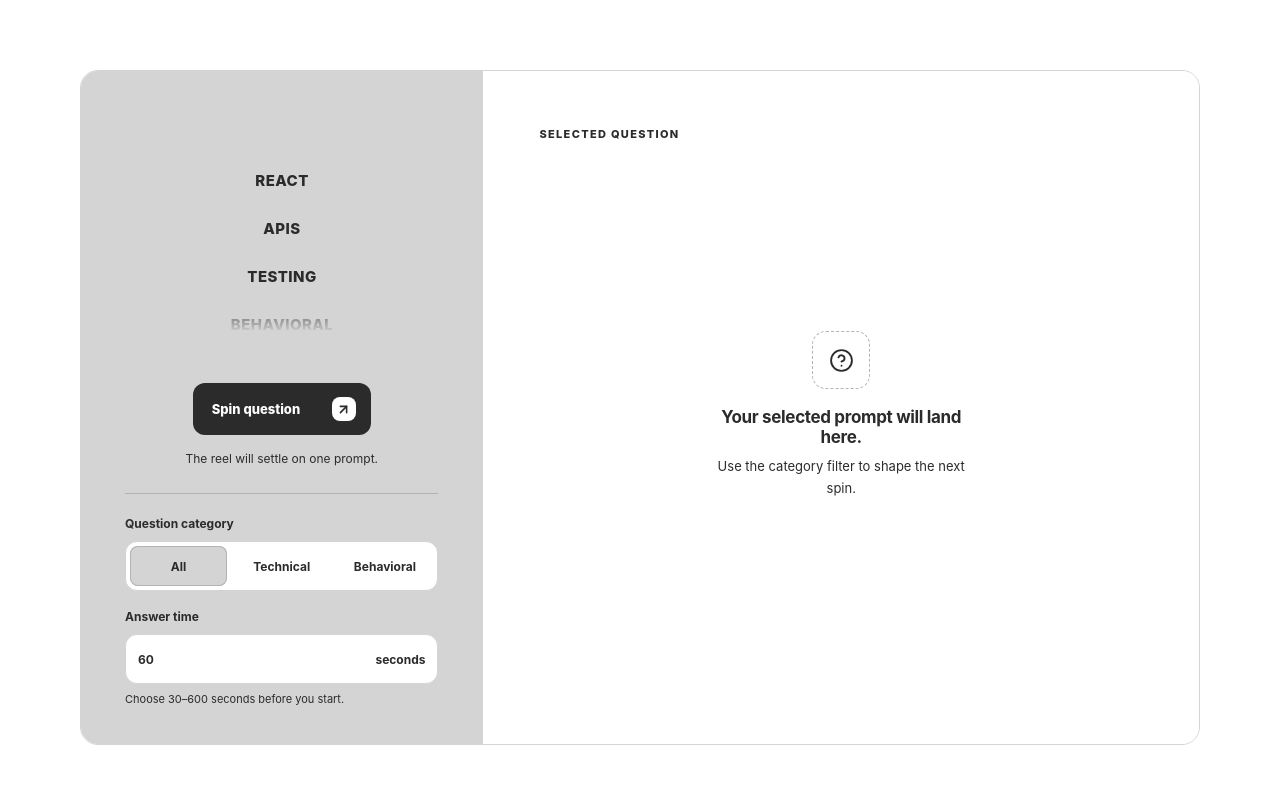
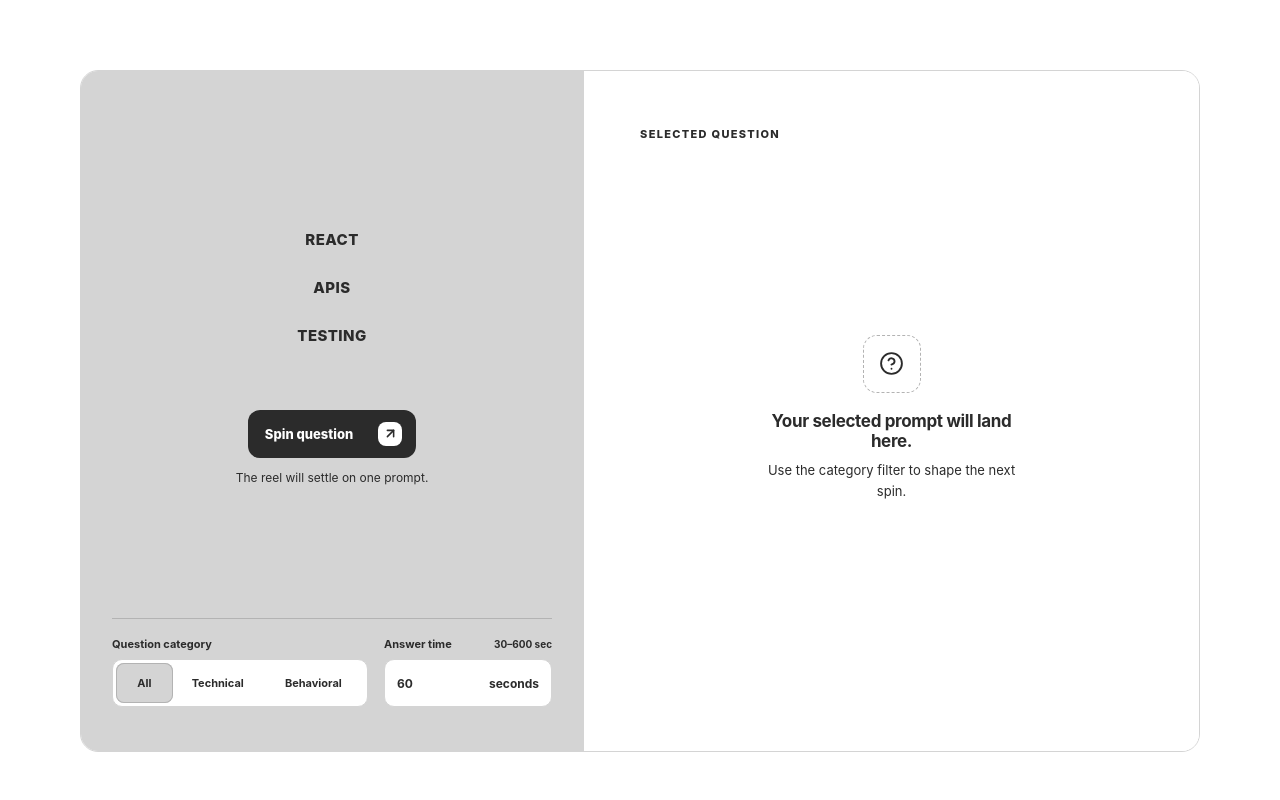
Before and after one commit to KianFratz/spinner, a React (Vite) app: page / in a window 1280 px wide. Shown: the top 800 px of the page. Built offline with nearby package versions, Linux system fonts and the light colour scheme.

Commit message:
Add Zone.Identifier metadata for undraw_playful-cat_3ta5.png

```diff
--- a/src/App.css
+++ b/src/App.css
@@ -75,8 +75,9 @@ main {
 
 .practice-card {
   display: grid;
-  grid-template-columns: minmax(280px, 0.72fr) minmax(0, 1.28fr);
+  grid-template-columns: minmax(470px, 0.9fr) minmax(0, 1.1fr);
   align-items: stretch;
+  min-height: 680px;
   overflow: hidden;
   border: 1px solid var(--line);
   border-radius: 18px;
@@ -87,39 +88,56 @@ main {
   display: flex;
   flex-direction: column;
   align-items: center;
-  justify-content: flex-start;
-  padding: 34px clamp(20px, 4vw, 44px) 36px;
+  min-height: 680px;
+  padding: 28px;
   border-right: 1px solid var(--line);
   background: var(--panel-muted);
 }
 
+.spinner-area {
+  display: flex;
+  flex: 1 1 auto;
+  flex-direction: column;
+  align-items: center;
+  justify-content: center;
+  width: 100%;
+  min-height: 0;
+  padding-bottom: 40px;
+}
+
 .spinner-controls {
-  width: min(100%, 360px);
-  margin-top: 22px;
-  padding-top: 22px;
+  display: grid;
+  grid-template-columns: minmax(230px, 1.3fr) minmax(168px, 0.7fr);
+  align-items: start;
+  gap: 16px;
+  width: min(100%, 440px);
+  flex: none;
+  margin: 0 auto 16px;
+  padding: 18px 0 0;
   border-top: 1px solid var(--line-strong);
 }
 
 .filter-block {
   align-self: stretch;
-  margin-bottom: 18px;
+  margin-bottom: 0;
 }
 
 .control-label {
   display: block;
-  margin-bottom: 10px;
+  margin-bottom: 8px;
   color: var(--muted);
-  font-size: 12px;
+  font-size: 11px;
   font-weight: 700;
 }
 
 .filter-list {
-  display: flex;
+  display: grid;
+  grid-template-columns: 0.66fr 1fr 1.18fr;
   min-width: 0;
-  gap: 6px;
-  padding: 4px;
+  gap: 2px;
+  padding: 3px;
   border: 1px solid var(--line);
-  border-radius: 12px;
+  border-radius: 10px;
   background: var(--surface);
 }
 
@@ -128,17 +146,17 @@ button {
 }
 
 .filter-button {
-  flex: 1;
   min-width: 0;
   min-height: 40px;
-  padding: 7px 10px;
+  padding: 6px 7px;
   border: 0;
   border-radius: 8px;
   color: var(--muted);
   background: transparent;
   cursor: pointer;
-  font-size: 12px;
+  font-size: 11px;
   font-weight: 700;
+  white-space: nowrap;
   transition: color 160ms ease, background 160ms ease, transform 160ms ease;
 }
 
@@ -160,16 +178,38 @@ button {
 
 .timer-setting {
   align-self: stretch;
+  min-width: 0;
   margin-bottom: 0;
+}
+
+.timer-setting__label-row {
+  display: flex;
+  align-items: baseline;
+  justify-content: space-between;
+  gap: 8px;
+  margin-bottom: 8px;
+}
+
+.timer-setting__label-row .control-label {
+  margin-bottom: 0;
+}
+
+.control-hint {
+  color: var(--muted);
+  font-size: 10px;
+  font-weight: 650;
+  line-height: 1;
+  white-space: nowrap;
 }
 
 .duration-input {
   display: flex;
   align-items: center;
-  gap: 9px;
+  gap: 8px;
+  min-height: 48px;
   padding: 4px 12px;
   border: 1px solid var(--line);
-  border-radius: 12px;
+  border-radius: 10px;
   color: var(--muted);
   background: var(--surface);
   font-size: 12px;
@@ -177,14 +217,22 @@ button {
 }
 
 .duration-input input {
-  width: 100%;
-  min-height: 40px;
+  flex: 1 1 auto;
+  width: 4.5rem;
+  min-width: 0;
+  min-height: 38px;
   padding: 0;
   border: 0;
   color: var(--ink);
   background: transparent;
   font: inherit;
   outline: 0;
+  text-align: left;
+}
+
+.duration-input > span {
+  flex: none;
+  white-space: nowrap;
 }
 
 .duration-input:focus-within {
@@ -197,13 +245,6 @@ button {
   opacity: 0.6;
 }
 
-.timer-setting-help {
-  margin: 8px 0 0;
-  color: var(--muted);
-  font-size: 11px;
-  line-height: 1.45;
-}
-
 .spinner-stage {
   display: flex;
   flex-direction: column;
@@ -213,15 +254,15 @@ button {
 
 .spinner-reel {
   position: relative;
-  width: min(300px, 78vw);
-  height: 246px;
+  width: min(260px, 72vw);
+  height: 198px;
   background: transparent;
   overflow: hidden;
 }
 
 .spinner-reel__viewport {
   position: absolute;
-  inset: 18px 24px;
+  inset: 12px 18px;
   overflow: hidden;
   -webkit-mask-image: linear-gradient(
     to bottom,
@@ -242,7 +283,7 @@ button {
 .spinner-reel__labels {
   display: flex;
   flex-direction: column;
-  padding-top: 33px;
+  padding-top: 15px;
   transform: translate3d(0, 0, 0);
   will-change: transform, filter;
 }
@@ -286,10 +327,10 @@ button {
   align-items: center;
   justify-content: space-between;
   gap: 25px;
-  min-width: 178px;
-  min-height: 52px;
-  margin-top: 32px;
-  padding: 14px 15px 14px 19px;
+  min-width: 164px;
+  min-height: 48px;
+  margin-top: 24px;
+  padding: 12px 14px 12px 17px;
   border: 0;
   border-radius: 12px;
   color: var(--on-accent);
@@ -328,7 +369,7 @@ button {
 
 .spinner-caption {
   min-height: 20px;
-  margin: 16px 0 0;
+  margin: 12px 0 0;
   color: var(--muted);
   font-size: 12px;
   text-align: center;
@@ -338,7 +379,7 @@ button {
   display: flex;
   flex-direction: column;
   justify-content: space-between;
-  min-height: 540px;
+  min-height: 680px;
   padding: clamp(28px, 5vw, 56px);
   background: var(--surface);
 }
@@ -411,7 +452,7 @@ button {
   max-width: 690px;
   margin-bottom: 28px;
   color: var(--ink);
-  font-size: clamp(28px, 4vw, 47px);
+  font-size: clamp(28px, 3.2vw, 42px);
   font-weight: 540;
   letter-spacing: -0.035em;
   line-height: 1.02;
@@ -775,6 +816,17 @@ button {
   }
 }
 
+@media (max-width: 1020px) {
+  .practice-card {
+    grid-template-columns: minmax(0, 1fr);
+  }
+
+  .practice-card__spinner {
+    border-right: 0;
+    border-bottom: 1px solid var(--line);
+  }
+}
+
 @media (max-width: 780px) {
   .app-shell {
     width: calc(100% - 30px);
@@ -793,17 +845,6 @@ button {
 
   .practice-card__spinner {
     padding: 24px 18px 30px;
-    border-right: 0;
-    border-bottom: 1px solid var(--line);
-  }
-
-  .spinner-controls {
-    margin-top: 20px;
-    padding-top: 20px;
-  }
-
-  .practice-card__question {
-    min-height: 390px;
   }
 
   .question-content {
@@ -838,6 +879,15 @@ button {
   }
 }
 
+@media (max-width: 520px) {
+  .spinner-controls {
+    grid-template-columns: minmax(0, 1fr);
+    gap: 14px;
+    margin-top: 16px;
+    padding-top: 16px;
+  }
+}
+
 @media (max-width: 420px) {
   .app-shell {
     width: calc(100% - 22px);
--- a/src/App.tsx
+++ b/src/App.tsx
@@ -277,6 +277,7 @@ function App() {
           <div className="practice-layout">
             <section className="practice-card" aria-label="Interview question practice">
               <div className="practice-card__spinner">
+                <div className="spinner-area">
                   <Spinner
                     isSpinning={isSpinning}
                     selectedLabel={spinningLabel ?? selectedQuestion?.topic ?? null}
@@ -288,6 +289,7 @@ function App() {
                       ? 'Finding a prompt in your selected category…'
                       : 'The reel will settle on one prompt.'}
                   </p>
+                </div>
 
                 <div className="spinner-controls">
                   <div className="filter-block">
@@ -311,9 +313,14 @@ function App() {
                   </div>
 
                   <div className="timer-setting">
+                    <div className="timer-setting__label-row">
                       <label className="control-label" htmlFor="answer-duration">
                         Answer time
                       </label>
+                      <span className="control-hint" id="answer-duration-help">
+                        30–600 sec
+                      </span>
+                    </div>
                     <div className="duration-input">
                       <input
                         id="answer-duration"
@@ -329,9 +336,6 @@ function App() {
                       />
                       <span>seconds</span>
                     </div>
-                    <p className="timer-setting-help" id="answer-duration-help">
-                      Choose 30–600 seconds before you start.
-                    </p>
                   </div>
                 </div>
               </div>
```
Also changed, not shown: src/assets/undraw_playful-cat_3ta5.png (added), 1 other file (tests, documents, lock files or other folders). Lines whose indentation alone changed are shown as unchanged.
